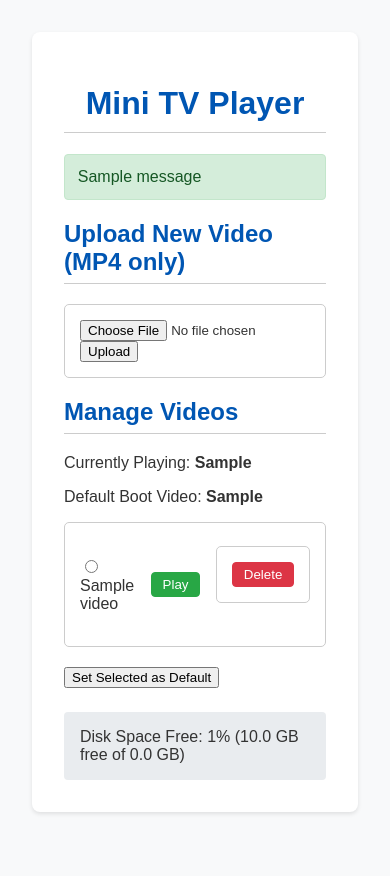
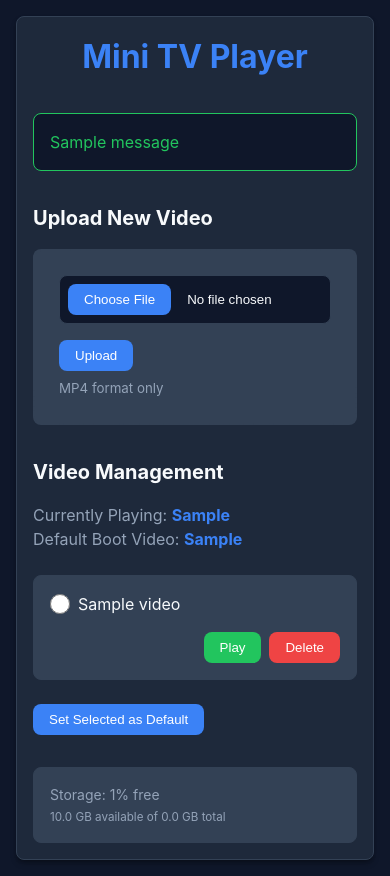
Before and after one commit to chasecee/tv.local, a Flask app: template templates/index.html in a window 390 px wide. Before the commit the page ends 814 px from the top, so only its background shows below. Run offline with Flask 3, Linux system fonts and the light colour scheme; the template is opened without the code that fills it: most values are stand-ins (such as "Sample title", 1, 10 or a date in 2020); one stand-in notice (Sample message) is shown.

Commit message:
Revamp Mini TV Player UI with modern dark mode styling: Introduce CSS variables for theming, enhance layout and button styles, and improve responsiveness. Update HTML structure for better semantics and accessibility. 🎨

```diff
--- a/static/style.css
+++ b/static/style.css
@@ -1,29 +1,249 @@
-/* Basic styling for the Mini TV Player UI */
+/* Modern dark mode styling for Mini TV Player UI */
+:root {
+  --primary: #3b82f6;
+  --primary-dark: #2563eb;
+  --danger: #ef4444;
+  --success: #22c55e;
+  --bg-dark: #0f172a;
+  --bg-card: #1e293b;
+  --bg-hover: #334155;
+  --text-primary: #f8fafc;
+  --text-secondary: #94a3b8;
+  --border-color: #334155;
+  --shadow: 0 4px 6px -1px rgb(0 0 0 / 0.3), 0 2px 4px -2px rgb(0 0 0 / 0.3);
+  --radius: 8px;
+}
+
+* {
+  margin: 0;
+  padding: 0;
+  box-sizing: border-box;
+}
+
 body {
-  font-family: sans-serif;
-  margin: 20px;
+  font-family: -apple-system, BlinkMacSystemFont, "Segoe UI", Roboto, sans-serif;
+  line-height: 1.5;
+  color: var(--text-primary);
+  background: var(--bg-dark);
+  padding: 2rem;
+  min-height: 100vh;
+}
+
+.container {
+  max-width: 800px;
+  margin: 0 auto;
+  background: var(--bg-card);
+  padding: 2rem;
+  border-radius: var(--radius);
+  box-shadow: var(--shadow);
+  border: 1px solid var(--border-color);
 }
 
 h1 {
+  font-size: 2rem;
+  font-weight: 700;
+  color: var(--primary);
   text-align: center;
+  margin-bottom: 2rem;
 }
 
-form {
-  margin-bottom: 20px;
-  padding: 15px;
-  border: 1px solid #ccc;
-  border-radius: 5px;
+h2 {
+  font-size: 1.25rem;
+  color: var(--text-primary);
+  margin: 2rem 0 1rem;
 }
 
-input[type="file"] {
-  margin-right: 10px;
+/* Upload Form */
+.upload-form {
+  background: var(--bg-hover);
+  padding: 1.5rem;
+  border-radius: var(--radius);
+  border: 2px dashed var(--border-color);
+  margin-bottom: 2rem;
+  transition: all 0.2s;
 }
 
-ul {
-  list-style: none;
-  padding: 0;
+.upload-form:hover {
+  border-color: var(--primary);
+  transform: translateY(-2px);
 }
 
-li {
-  margin-bottom: 5px;
+.upload-form small {
+  color: var(--text-secondary);
+  display: block;
+  margin-top: 0.5rem;
 }
+
+/* File input styling */
+input[type="file"] {
+  background: var(--bg-dark);
+  color: var(--text-primary);
+  padding: 0.5rem;
+  border-radius: var(--radius);
+  border: 1px solid var(--border-color);
+  width: 100%;
+  margin-bottom: 1rem;
+}
+
+input[type="file"]::-webkit-file-upload-button {
+  background: var(--primary);
+  color: white;
+  padding: 0.5rem 1rem;
+  border: none;
+  border-radius: var(--radius);
+  cursor: pointer;
+  margin-right: 1rem;
+}
+
+/* Buttons */
+button {
+  padding: 0.5rem 1rem;
+  border-radius: var(--radius);
+  border: none;
+  font-weight: 500;
+  cursor: pointer;
+  transition: all 0.2s;
+}
+
+button:hover {
+  transform: translateY(-1px);
+  filter: brightness(110%);
+}
+
+.play-button {
+  background: var(--success);
+  color: white;
+}
+
+.delete-button {
+  background: var(--danger);
+  color: white;
+}
+
+.default-button {
+  background: var(--primary);
+  color: white;
+}
+
+/* Video List */
+.video-list {
+  margin: 1.5rem 0;
+}
+
+.video-item {
+  display: flex;
+  align-items: center;
+  justify-content: space-between;
+  padding: 1rem;
+  background: var(--bg-hover);
+  border-radius: var(--radius);
+  margin-bottom: 0.75rem;
+  transition: all 0.2s;
+  border: 1px solid var(--border-color);
+}
+
+.video-item:hover {
+  transform: translateX(4px);
+  background: var(--bg-dark);
+}
+
+.video-actions {
+  display: flex;
+  gap: 0.5rem;
+}
+
+/* Status Info */
+.status-info {
+  color: var(--text-secondary);
+  margin: 1rem 0;
+}
+
+.status-info strong {
+  color: var(--primary);
+}
+
+/* Flash Messages */
+.flash-messages {
+  list-style: none;
+  margin-bottom: 1.5rem;
+}
+
+.flash-messages li {
+  padding: 1rem;
+  border-radius: var(--radius);
+  margin-bottom: 0.5rem;
+  background: var(--bg-dark);
+  border: 1px solid currentColor;
+}
+
+.flash-success {
+  color: var(--success);
+}
+
+.flash-error {
+  color: var(--danger);
+}
+
+.flash-info {
+  color: var(--primary);
+}
+
+/* Disk Usage */
+.disk-usage {
+  margin-top: 2rem;
+  padding: 1rem;
+  background: var(--bg-hover);
+  border-radius: var(--radius);
+  font-size: 0.875rem;
+  color: var(--text-secondary);
+  border: 1px solid var(--border-color);
+}
+
+/* Radio Buttons */
+.radio-group {
+  display: flex;
+  align-items: center;
+  gap: 0.5rem;
+}
+
+.radio-group label {
+  color: var(--text-primary);
+}
+
+input[type="radio"] {
+  accent-color: var(--primary);
+  width: 1.25rem;
+  height: 1.25rem;
+}
+
+/* Empty State */
+.empty-state {
+  text-align: center;
+  padding: 2rem;
+  color: var(--text-secondary);
+  background: var(--bg-hover);
+  border-radius: var(--radius);
+  border: 1px solid var(--border-color);
+}
+
+/* Responsive Design */
+@media (max-width: 640px) {
+  body {
+    padding: 1rem;
+  }
+
+  .container {
+    padding: 1rem;
+  }
+
+  .video-item {
+    flex-direction: column;
+    align-items: flex-start;
+    gap: 1rem;
+  }
+
+  .video-actions {
+    width: 100%;
+    justify-content: flex-end;
+  }
+}
--- a/templates/index.html
+++ b/templates/index.html
@@ -1,112 +1,127 @@
-<!doctype html>
+<!DOCTYPE html>
 <html lang="en">
   <head>
-    <meta charset="utf-8">
-    <meta name="viewport" content="width=device-width, initial-scale=1">
+    <meta charset="utf-8" />
+    <meta name="viewport" content="width=device-width, initial-scale=1" />
     <title>Mini TV Player</title>
-    <link rel="stylesheet" href="{{ url_for('static', filename='style.css') }}">
-    <style>
-        /* Basic inline styles for quick improvement */
-        body { font-family: sans-serif; margin: 2em; background-color: #f8f9fa; color: #333; }
-        h1, h2 { color: #0056b3; border-bottom: 1px solid #ccc; padding-bottom: 0.3em;}
-        .container { background-color: #fff; padding: 2em; border-radius: 8px; box-shadow: 0 2px 4px rgba(0,0,0,0.1); }
-        .flash-messages li { list-style: none; margin: 0.5em 0; padding: 0.8em; border-radius: 4px; }
-        .flash-success { background-color: #d4edda; color: #155724; border: 1px solid #c3e6cb; }
-        .flash-error { background-color: #f8d7da; color: #721c24; border: 1px solid #f5c6cb; }
-        .flash-info { background-color: #cce5ff; color: #004085; border: 1px solid #b8daff; }
-        .flash-warning { background-color: #fff3cd; color: #856404; border: 1px solid #ffeeba; }
-        .video-list form { display: inline-block; margin-left: 0.5em; }
-        .video-list button { padding: 0.3em 0.8em; cursor: pointer; border: 1px solid #ccc; border-radius: 4px; }
-        .video-list .delete-button { background-color: #dc3545; color: white; border-color: #dc3545; }
-        .video-list .play-button { background-color: #28a745; color: white; border-color: #28a745; }
-        .video-list .default-button { background-color: #007bff; color: white; border-color: #007bff; }
-        .video-item { display: flex; align-items: center; justify-content: space-between; padding: 0.5em 0; border-bottom: 1px solid #eee; }
-        .video-item:last-child { border-bottom: none; }
-        .video-actions { display: flex; align-items: center; gap: 0.5em; /* Spacing between buttons */ }
-        .disk-usage { margin-top: 1.5em; padding: 1em; background-color: #e9ecef; border-radius: 4px; }
-    </style>
+    <link
+      rel="stylesheet"
+      href="{{ url_for('static', filename='style.css') }}"
+    />
   </head>
   <body>
     <div class="container">
       <h1>Mini TV Player</h1>
 
-        <!-- Flash Messages -->
-        {% with messages = get_flashed_messages(with_categories=true) %}
-          {% if messages %}
-            <ul class=flash-messages>
+      {% with messages = get_flashed_messages(with_categories=true) %} {% if
+      messages %}
+      <ul class="flash-messages">
         {% for category, message in messages %}
         <li class="flash-{{ category }}">{{ message }}</li>
         {% endfor %}
       </ul>
-          {% endif %}
-        {% endwith %}
+      {% endif %} {% endwith %}
 
-        <h2>Upload New Video (MP4 only)</h2>
-        <form method=post enctype=multipart/form-data action="{{ url_for('upload_file') }}">
-          <input type=file name=file required>
-          <button type=submit>Upload</button>
+      <section>
+        <h2>Upload New Video</h2>
+        <form
+          class="upload-form"
+          method="post"
+          enctype="multipart/form-data"
+          action="{{ url_for('upload_file') }}"
+        >
+          <div class="file-input-wrapper">
+            <input type="file" name="file" accept=".mp4" required />
+            <button type="submit" class="default-button">Upload</button>
+          </div>
+          <small>MP4 format only</small>
         </form>
+      </section>
 
-        <h2>Manage Videos</h2>
-        <p>Currently Playing: <strong>{{ current_video if current_video else 'None' }}</strong></p>
-        <p>Default Boot Video: <strong>{{ default_video if default_video else 'None selected' }}</strong></p>
+      <section>
+        <h2>Video Management</h2>
+        <div class="status-info">
+          <p>
+            Currently Playing:
+            <strong>{{ current_video if current_video else 'None' }}</strong>
+          </p>
+          <p>
+            Default Boot Video:
+            <strong
+              >{{ default_video if default_video else 'None selected' }}</strong
+            >
+          </p>
+        </div>
 
         {% if available_videos %}
-            <form id="default-video-form" method="POST"> <!-- Action will be set by JS -->
+        <form id="default-video-form" method="POST">
           <div class="video-list">
             {% for video in available_videos %}
             <div class="video-item">
-                            <div>
-                                <input type="radio" id="default_{{ loop.index }}" name="default_video_choice" value="{{ video }}"
-                                       {% if video == default_video %}checked{% endif %}>
+              <div class="radio-group">
+                <input type="radio" id="default_{{ loop.index }}"
+                name="default_video_choice" value="{{ video }}" {% if video ==
+                default_video %}checked{% endif %}>
                 <label for="default_{{ loop.index }}">{{ video }}</label>
               </div>
               <div class="video-actions">
-                                <!-- Play Button (Switches video) -->
-                                <form method="POST" action="{{ url_for('switch_video', filename=video) }}">
+                <form
+                  method="POST"
+                  action="{{ url_for('switch_video', filename=video) }}"
+                >
                   <button class="play-button" type="submit">Play</button>
                 </form>
-                                <!-- Delete Button -->
-                                <form method="POST" action="{{ url_for('delete_video', filename=video) }}" onsubmit="return confirm('Are you sure you want to delete {{ video }}?');">
+                <form
+                  method="POST"
+                  action="{{ url_for('delete_video', filename=video) }}"
+                  onsubmit="return confirm('Delete {{ video }}?');"
+                >
                   <button class="delete-button" type="submit">Delete</button>
                 </form>
               </div>
             </div>
             {% endfor %}
           </div>
-                <button class="default-button" type="button" onclick="setDefaultVideo()">Set Selected as Default</button>
+          <button
+            class="default-button"
+            type="button"
+            onclick="setDefaultVideo()"
+          >
+            Set Selected as Default
+          </button>
         </form>
         {% else %}
+        <div class="empty-state">
           <p>No videos uploaded yet.</p>
-        {% endif %}
-
-        <!-- Disk Usage -->
-        {% if disk_usage %}
+        </div>
+        {% endif %} {% if disk_usage %}
         <div class="disk-usage">
-                Disk Space Free: {{ disk_usage.percent_free }}% ({{ "%.1f"|format(disk_usage.free / (1024*1024*1024)) }} GB free of {{ "%.1f"|format(disk_usage.total / (1024*1024*1024)) }} GB)
+          <p>Storage: {{ disk_usage.percent_free }}% free</p>
+          <small
+            >{{ "%.1f"|format(disk_usage.free / (1024*1024*1024)) }} GB
+            available of {{ "%.1f"|format(disk_usage.total / (1024*1024*1024))
+            }} GB total</small
+          >
         </div>
         {% endif %}
-
-    </div> <!-- /container -->
+      </section>
+    </div>
 
     <script>
       function setDefaultVideo() {
-            const form = document.getElementById('default-video-form');
-            const selectedVideo = form.querySelector('input[name="default_video_choice"]:checked');
-            if (selectedVideo) {
-                // Construct the URL for the set_default route
-                const filename = selectedVideo.value;
-                // Note: Flask's url_for can't be directly used in client-side JS.
-                // We construct the URL manually. This assumes the base path is '/'.
-                // If deployed under a subpath, this might need adjustment.
-                const actionUrl = `/set_default/${encodeURIComponent(filename)}`;
-                form.action = actionUrl;
+        const form = document.getElementById("default-video-form");
+        const selected = form.querySelector(
+          'input[name="default_video_choice"]:checked'
+        );
+
+        if (selected) {
+          const filename = selected.value;
+          form.action = `/set_default/${encodeURIComponent(filename)}`;
           form.submit();
         } else {
-                alert('Please select a video to set as default.');
+          alert("Please select a video to set as default.");
         }
       }
     </script>
-
   </body>
 </html>
```
Lines whose indentation alone changed are shown as unchanged.
